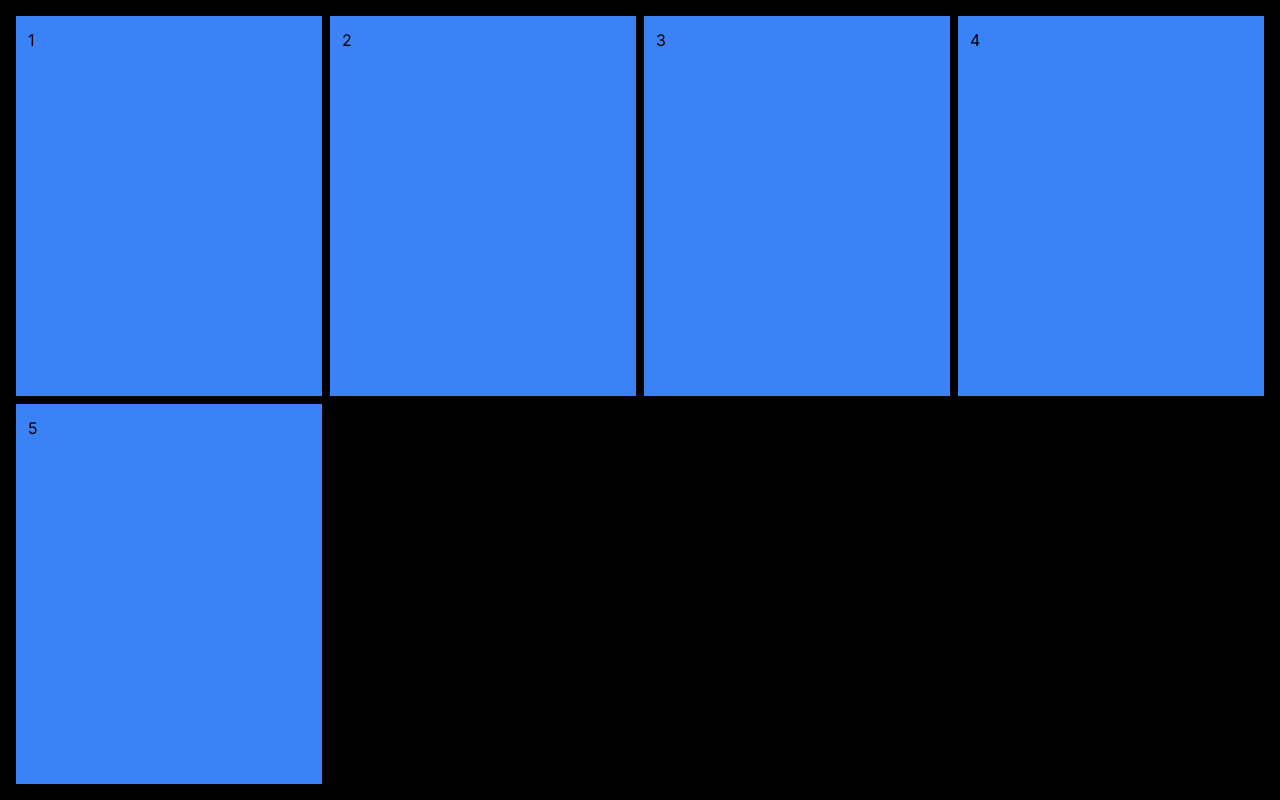
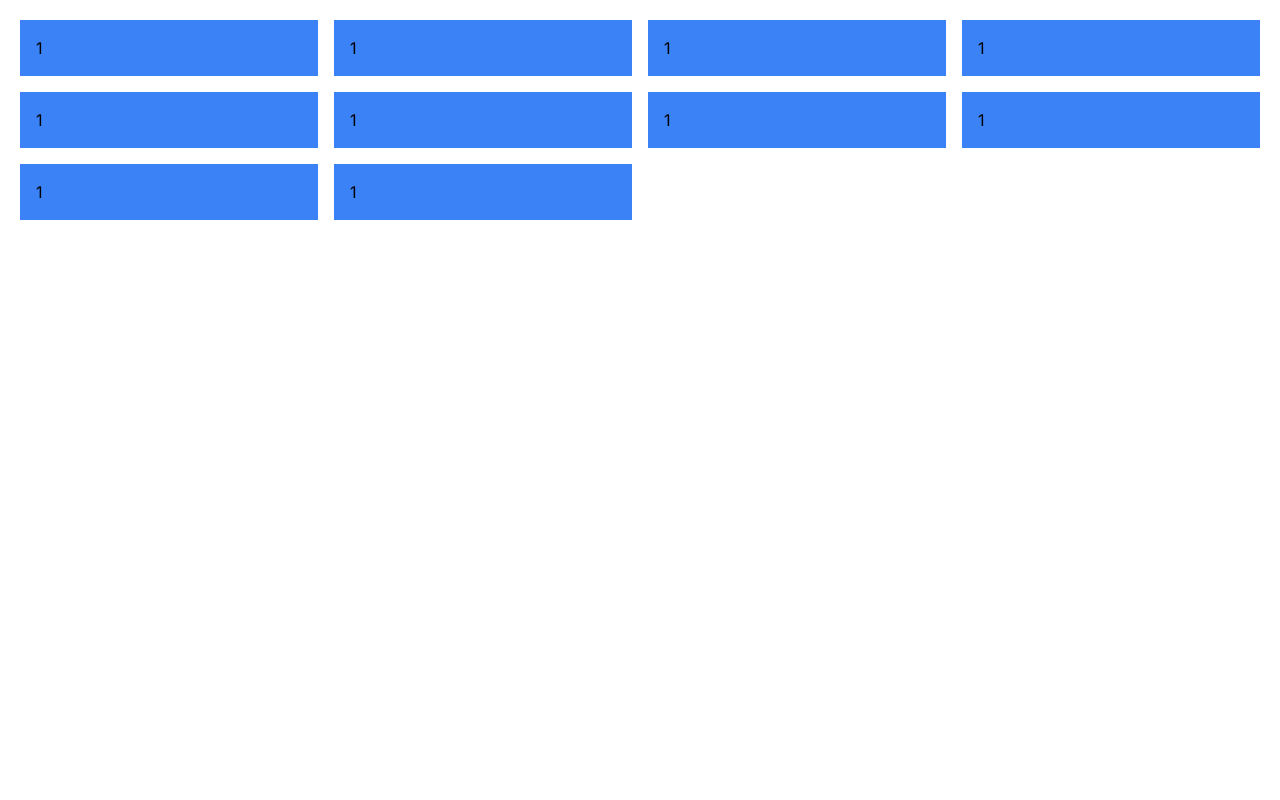
Before and after one commit to emersonjds/nextjs-tw, a Next.js app: page /grid in a window 1280 px wide. Built offline with nearby package versions, Linux system fonts and the light colour scheme.

Commit message:
add grids

```diff
--- a/src/app/grid/page.tsx
+++ b/src/app/grid/page.tsx
@@ -1,20 +1,38 @@
 export default function Grid() {
   return (
-
-
     <div className="w-screen h-screen">
-      <div className="grid grid-cols-2 gap-2 h-screen p-4 bg-black md:grid-cols-3 lg:grid-cols-4">
-        <div className="bg-blue-500 p-3">1</div>
-        <div className="bg-blue-500 p-3">2</div>
-        <div className="bg-blue-500 p-3">3</div>
-        <div className="bg-blue-500 p-3">4</div>
-        <div className="bg-blue-500 p-3">5</div>
+      <div className="grid grid-cols-4 gap-4 p-5">
+        <div className="p-4 bg-blue-500">
+          1
+        </div>
+        <div className="p-4 bg-blue-500">
+          1
+        </div>
+        <div className="p-4 bg-blue-500">
+          1
+        </div>
+        <div className="p-4 bg-blue-500">
+          1
+        </div>
+        <div className="p-4 bg-blue-500">
+          1
+        </div>
+        <div className="p-4 bg-blue-500">
+          1
+        </div>
+        <div className="p-4 bg-blue-500">
+          1
+        </div>
+        <div className="p-4 bg-blue-500">
+          1
+        </div>
+        <div className="p-4 bg-blue-500">
+          1
+        </div>
+        <div className="p-4 bg-blue-500">
+          1
+        </div>
       </div>
     </div>
-
-
-
-
-
   );
 }
```
